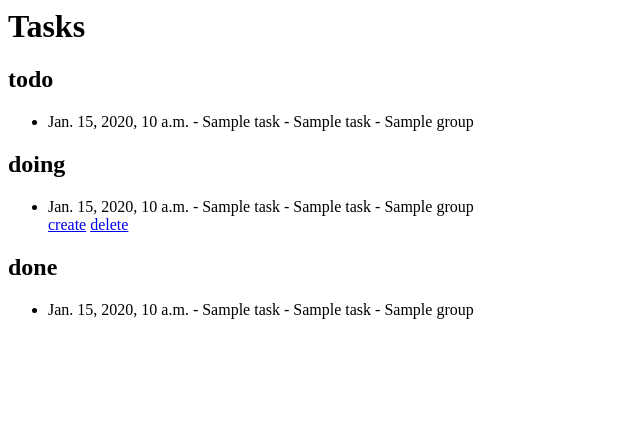
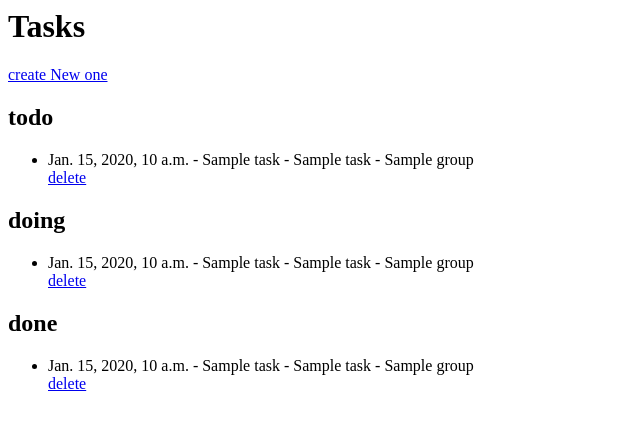
Before and after one commit to mansourmahboubi/django-taskmanager, a Django app: template templates/troject/task.html in a window 1280 px wide. Shown: the top 430 px of the page, without its empty margins (0-640 px from the left). Run offline with Django 3.2, Linux system fonts and the light colour scheme; the template is opened without the code that fills it: most values are stand-ins (such as "Sample title", 1, 10 or a date in 2020).

Commit message:
delete feature

```diff
--- a/templates/troject/task.html
+++ b/templates/troject/task.html
@@ -1,8 +1,10 @@
 <h1>Tasks</h1>
+<a href="/create/" target="_blank">create New one</a>
 <h2>todo</h2>
 <ul>
 {% for task in todo %}
     <li>{{ task.updated }} - {{ task.title }} - {{ task }} - {{ task.group }}</li>
+    {% if not task.status %}<a href="/delete/{{ task.id }}" target="_blank"">delete</a>{%endif%}
 {% empty %}
     <li>No articles yet.</li>
 {% endfor %}
@@ -11,16 +13,16 @@
 <ul>
 {% for task in doing %}
     <li>{{ task.updated }} - {{ task.title }} - {{ task }} - {{ task.group }}</li>
-    <a href="/create/{{ task.id }}">create</a>
-    <a href="/delete/{{ task.id }}">delete</a>
+    {% if not task.status %}<a href="/delete/{{ task.id }}" target="_blank"">delete</a>{%endif%}
 {% empty %}
     <li>No articles yet.</li>
 {% endfor %}
 </ul>
 <h2>done</h2>
 <ul>
-{% for task in done %}
+{% for task in future %}
     <li>{{ task.updated }} - {{ task.title }} - {{ task }} - {{ task.group }}</li>
+    {% if not task.status %}<a href="/delete/{{ task.id }}" target="_blank"">delete</a>{%endif%}
 {% empty %}
     <li>No articles yet.</li>
 {% endfor %}
--- a/troject/models.py
+++ b/troject/models.py
@@ -1,4 +1,5 @@
 from django.db import models
+from django.core.urlresolvers import reverse
 
 
 class Group(models.Model):
@@ -21,3 +22,6 @@
         if self.status:
             return "Done"
         return "Pending"
+
+    def get_absolute_url(self):
+        return reverse('troject:tasklist')
--- a/troject/urls.py
+++ b/troject/urls.py
@@ -4,7 +4,7 @@
 
 urlpatterns = [
     url(r'^test', TaskListView.as_view(), name='task-list'),
-    url(r'^create/(?P<pk>\d+)$', Taskcreate.as_view(), name='list_update'),
+    url(r'^create/$', Taskcreate.as_view(), name='list_update'),
     url(r'^delete/(?P<pk>\d+)$', TaskDelete.as_view(), name='list_update'),
     url(r'^$', task_list, name='tasklist'),
 ]
--- a/troject/views.py
+++ b/troject/views.py
@@ -17,6 +17,7 @@
 
 class TaskDelete(DeleteView):
     model = Task
+    success_url = '/'
 
 
 def task_list(request):
@@ -25,5 +26,5 @@
     #  predefined groups = [ todo, doing ,done]
     context['todo'] = Tasks.filter(group__title='todo')[:5]
     context['doing'] = Tasks.filter(group__title='doing')[:5]
-    context['done'] = Tasks.filter(group__title='doing')[:5]
+    context['future'] = Tasks.filter(group__title='future')[:5]
     return render(request, 'troject/task.html', context)
```
